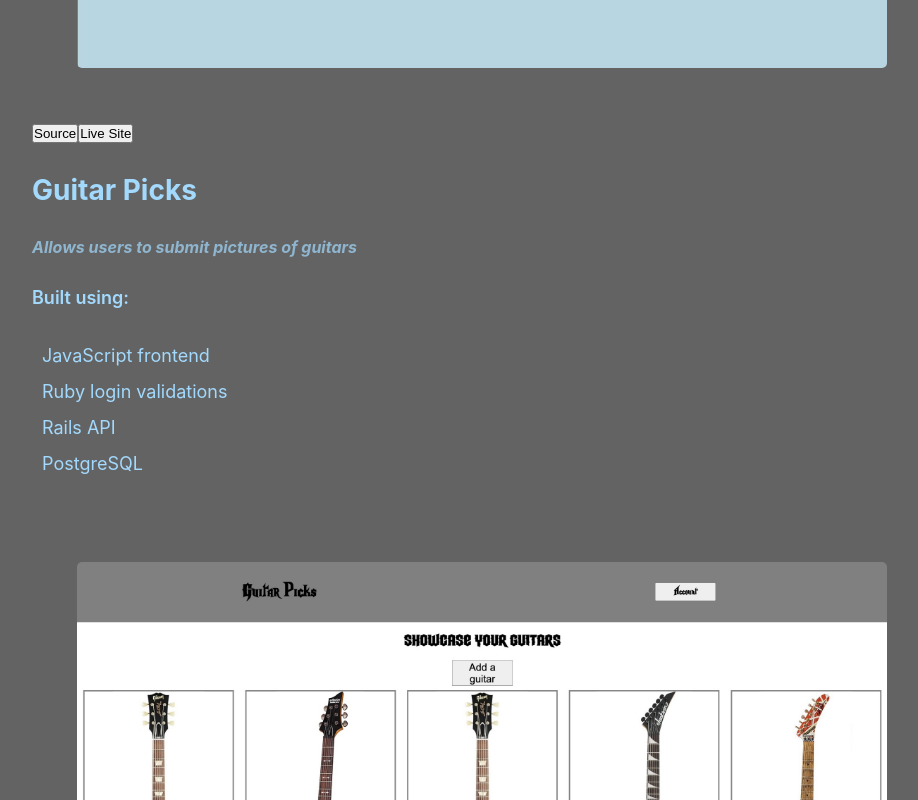
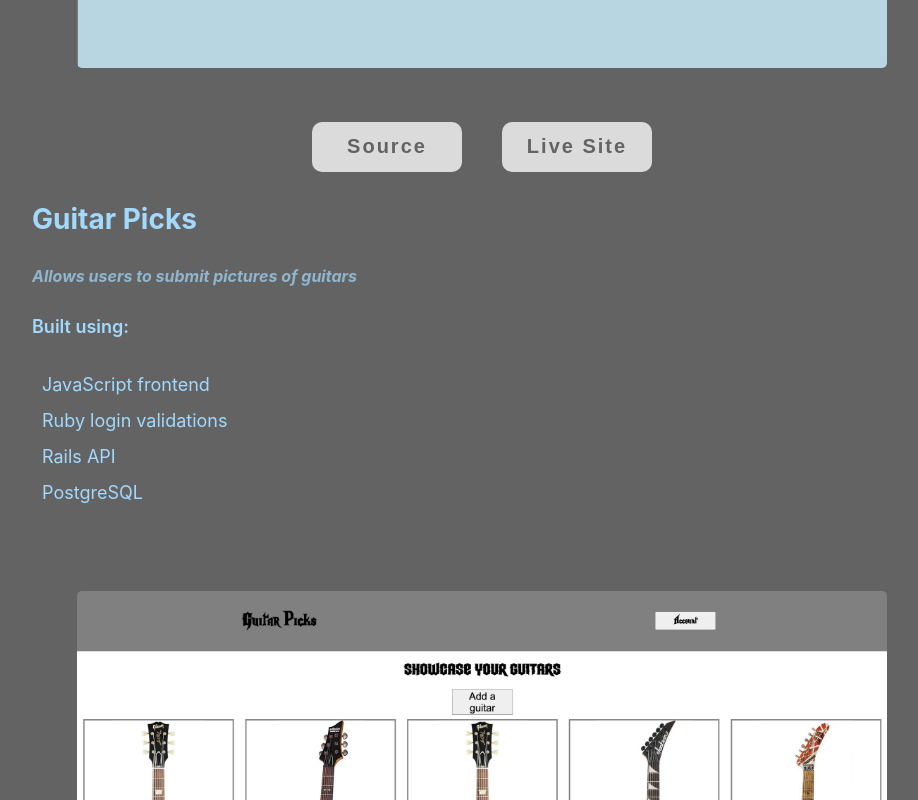
Before and after one commit to Swislok-Dev/portfolio, a React (Create React App) app: page / in a window 1280 px wide. Shown: the part 1620-2420 px from the top of the page, without its empty margins (158-1076 px from the left). Built offline with nearby package versions, Linux system fonts and the light colour scheme.

Commit message:
add .btn className

```diff
--- a/src/App.css
+++ b/src/App.css
@@ -82,6 +82,10 @@
   text-decoration: none;
 }
 
+figure {
+  text-align: center;
+}
+
 .article {
   display: flex;
   flex-direction: column;
@@ -99,8 +103,30 @@
   line-height: 2em;
 }
 
-figure {
-  text-align: center;
+.btn {
+  background-color: var(--bg-1);
+  color: var(--links);
+  border: none;
+  font-size: 20px;
+  font-weight: bold;
+  letter-spacing: 2px;
+  border-radius: 10px;
+}
+
+.btn:focus {
+  border: 3px solid black;
+}
+
+.btn:hover {
+  background-color: var(--bg-accent);
+  cursor: pointer;
+  border: none;
+}
+
+.btn:active {
+  background-color: var(--links);
+  color: var(--flavor-text);
+  border: 2px solid var(--bg-accent);
 }
 
 /* Header */
@@ -232,6 +258,18 @@
   margin: 30px 0;
 }
 
+.project-links {
+  display: flex;
+  align-self: center;
+  justify-content: space-between;
+  gap: 40px;
+}
+
+.project-links .btn {
+  width: 150px;
+  height: 50px;
+}
+
 /* Skills */
 
 .skills {
@@ -275,6 +313,7 @@
 /* Contact Section */
 
 .form-content {
+  width: 80%;
   max-width: 920px;
 }
 
@@ -312,32 +351,13 @@
   left: 60%;
 }
 
-button.submit {
+button.submit-btn {
+  height: 50px;
+  margin-top: 40px;
   background-color: var(--bg-1);
   color: var(--links);
   border: none;
-  font-size: 20px;
-  font-weight: bold;
-  letter-spacing: 2px;
-  height: 50px;
-  margin-top: 40px;
-  border-radius: 10px;
-}
-
-.submit:focus {
-  border: 3px solid black;
-}
-
-.submit:hover {
-  background-color: var(--bg-accent);
-  cursor: pointer;
-  border: none;
-}
-
-.submit:active {
-  background-color: var(--links);
-  color: var(--flavor-text);
-  border: 2px solid var(--bg-accent);
+  outline: none;
 }
 
 .honey {
--- a/src/components/ContactMe.jsx
+++ b/src/components/ContactMe.jsx
@@ -33,7 +33,7 @@
           required
         ></textarea>
 
-        <button type="submit" className="submit form-control">
+        <button type="submit" className="btn submit-btn form-control">
           Send Message
         </button>
 
```
